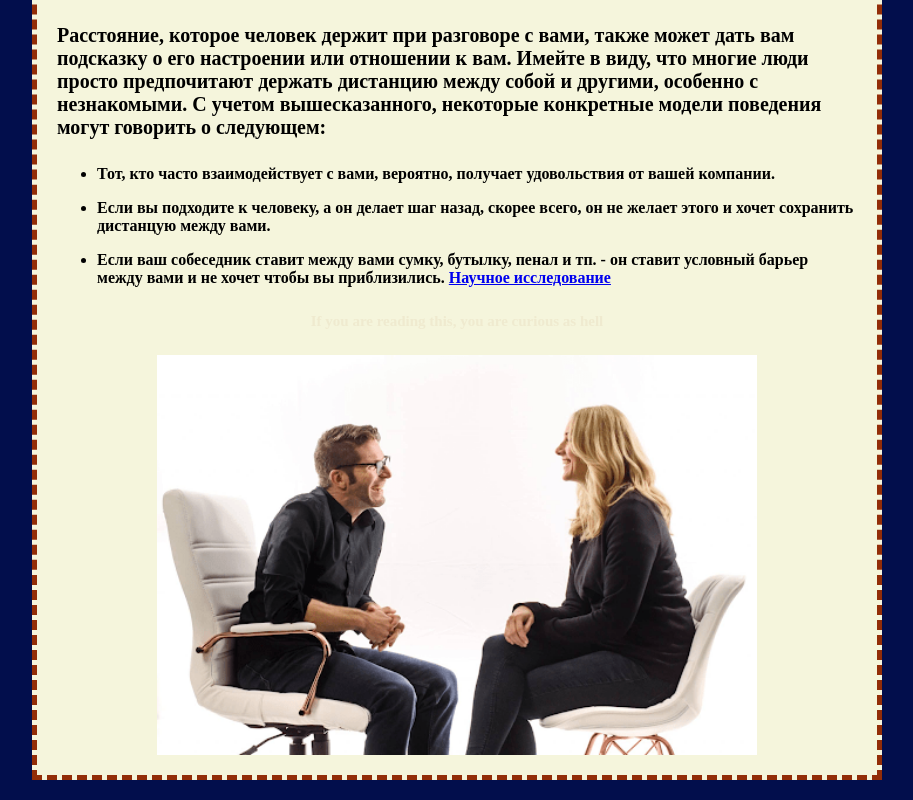
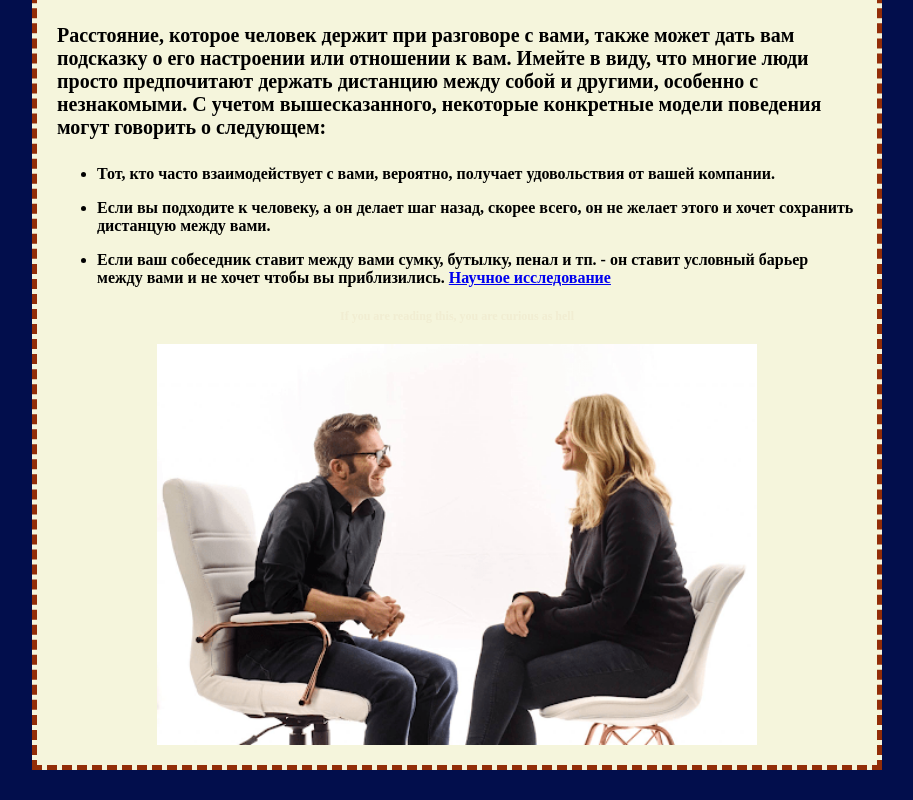
Before and after one commit to cconnoisseurr/bodylanguage, a plain HTML site: page index.html in a window 1280 px wide. Shown: the part 2417-3217 px from the top of the page, without its empty margins (183-1096 px from the left). Drawn offline with Linux system fonts and the light colour scheme.

Commit message:
Update styles.css

```diff
--- a/styles/styles.css
+++ b/styles/styles.css
@@ -18,5 +18,5 @@ h3{text-align: center;
 color: rgb(146, 45, 8);
 margin: 35px auto;}
 h5{text-align: center;
-color:rgba(210, 180, 140, 0.156);
-font-size: 15px;}
+color:rgba(210, 180, 140, 0.123);
+font-size: 12px;}
```
